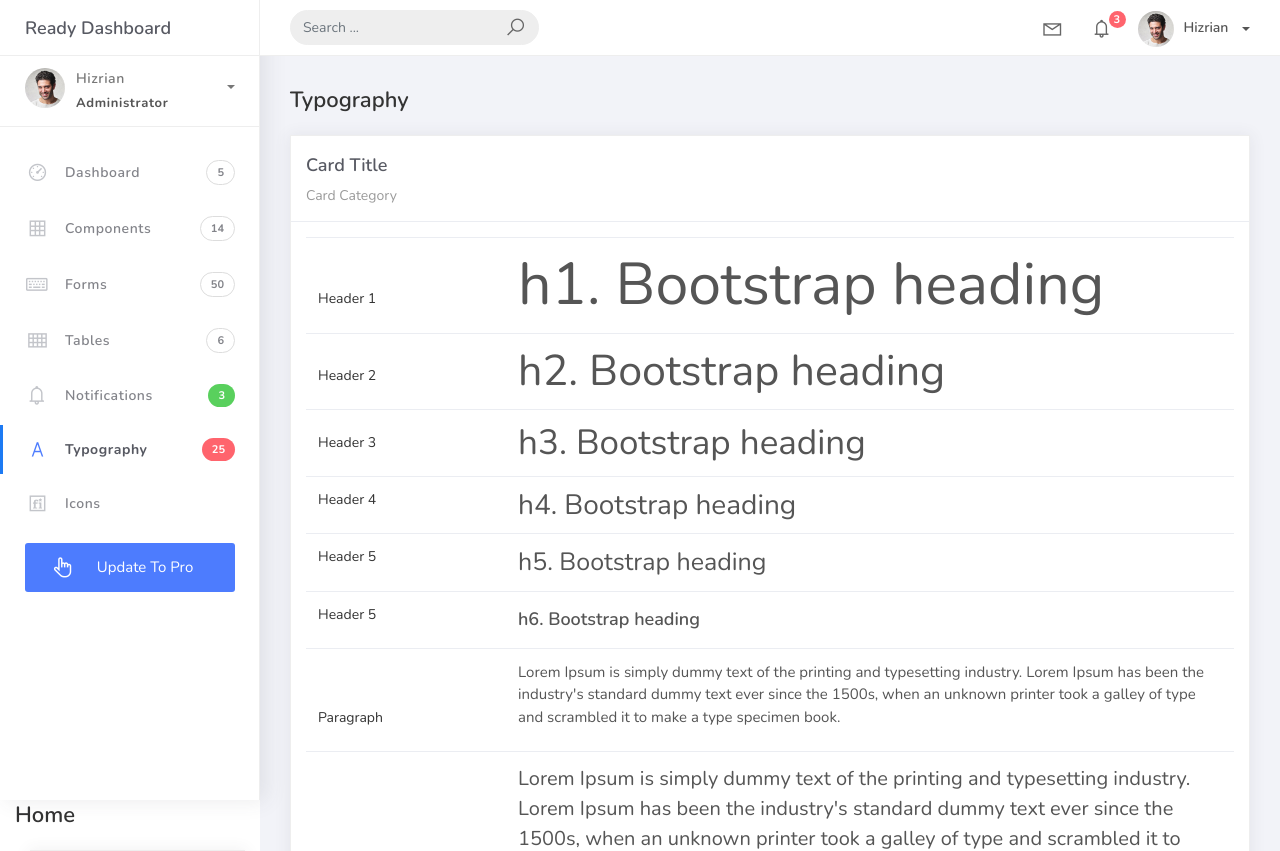
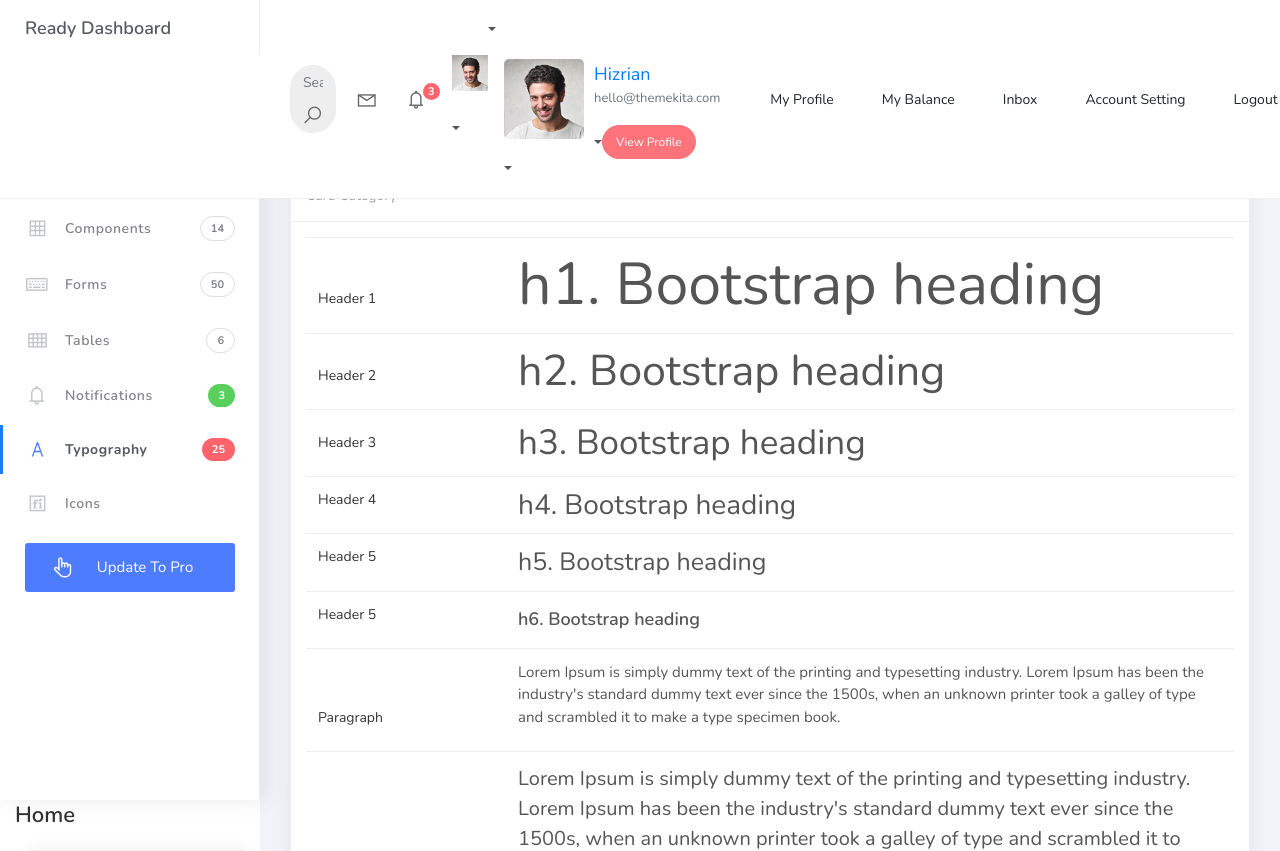
Before and after one commit to lance-cyph/PSUSphere, a Django app: template projectsite/templates/home.html in a window 1280 px wide. Shown: the top 851 px of the page. Run offline with Django 5.2, Linux system fonts and the light colour scheme; the template is opened without the code that fills it, so the values that code supplies are empty; some libraries are stand-ins or nearby versions.

Commit message:
Modified Load Profile Imag and Setting Up Menu.

```diff
--- a/projectsite/templates/base.html
+++ b/projectsite/templates/base.html
@@ -104,11 +104,11 @@
 							</ul>
 						</li>
 						<li class="nav-item dropdown">
-							<a class="dropdown-toggle profile-pic" data-toggle="dropdown" href="#" aria-expanded="false"> <img src="assets/img/profile.jpg" alt="user-img" width="36" class="img-circle"><span >Hizrian</span></span> </a>
+							<a class="dropdown-toggle profile-pic" data-toggle="dropdown" href="#" aria-expanded="false"> <img src="{% static 'img/profile.jpg' %}" alt="user-img" width="36" class="img-circle><span >Hizrian</span></span> </a>
 							<ul class="dropdown-menu dropdown-user">
 								<li>
 									<div class="user-box">
-										<div class="u-img"><img src="assets/img/profile.jpg" alt="user"></div>
+										<div class="u-img"><img src="{% static 'img/profile.jpg' %}" alt="user"></div>
 										<div class="u-text">
 											<h4>Hizrian</h4>
 											<p class="text-muted">hello@themekita.com</p><a href="profile.html" class="btn btn-rounded btn-danger btn-sm">View Profile</a></div>
@@ -133,7 +133,7 @@
 				<div class="scrollbar-inner sidebar-wrapper">
 					<div class="user">
 						<div class="photo">
-							<img src="assets/img/profile.jpg">
+							<img src="{% static 'img/profile.jpg' %}">
 						</div>
 						<div class="info">
 							<a class="" data-toggle="collapse" href="#collapseExample" aria-expanded="true">
```
